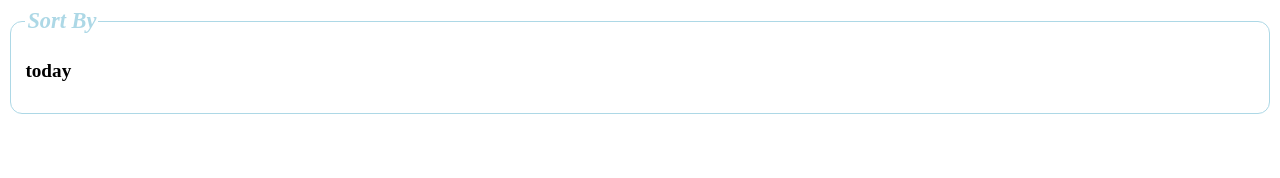
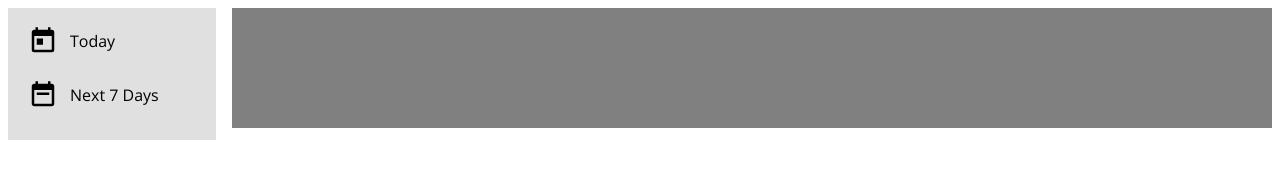
Before and after one commit to aduong3/odin_todos, a website built with webpack: page src/index.html in a window 1280 px wide. Built offline with nearby package versions, Linux system fonts and the light colour scheme.

Commit message:
styling sidebar, making it in a similar style to ToDoist

```diff
--- /dev/null
+++ b/src/logic/content.js
@@ -0,0 +1,10 @@
+import '../styles/content.styles.css';
+
+export default function content(){
+
+    const testDiv = document.createElement('div');
+    testDiv.classList.add('testDiv');
+
+    document.body.appendChild(testDiv);
+
+};
--- a/src/logic/index.js
+++ b/src/logic/index.js
@@ -1,7 +1,9 @@
 import "../styles/index.styles.css";
 import sidebar from './sidebar.js';
+import content from './content.js';
 
 import { Projects } from './projects.js';
 import { projectManager } from "./projectManager.js";
 
 sidebar();
+content();
--- a/src/logic/sidebar.js
+++ b/src/logic/sidebar.js
@@ -12,21 +12,50 @@ export default function sidebar(){
     const sortByDiv = document.createElement('div');
     sortByDiv.classList.add('sortByDiv');
 
-    const fieldset = document.createElement('fieldset');
-    fieldset.setAttribute('role', 'presentation');
+    const todayDiv = document.createElement('div');
+    todayDiv.classList.add('todayDiv');
 
-    const legend = document.createElement('legend');
-    legend.textContent = 'Sort By';
+    //<svg xmlns="http://www.w3.org/2000/svg" viewBox="0 0 24 24"><title>calendar-today</title><path d="M7,10H12V15H7M19,19H5V8H19M19,3H18V1H16V3H8V1H6V3H5C3.89,3 3,3.9 3,5V19A2,2 0 0,0 5,21H19A2,2 0 0,0 21,19V5A2,2 0 0,0 19,3Z" /></svg>
+    const todaySVG = document.createElementNS('http://www.w3.org/2000/svg', 'svg');
+    todaySVG.classList.add('todaySVG');
+    todaySVG.setAttribute('xmlns','http://www.w3.org/2000/svg');
+    todaySVG.setAttribute('viewBox', '0 0 24 24');
+
+    const todayPath = document.createElementNS('http://www.w3.org/2000/svg', 'path');
+    todayPath.setAttribute('d', 'M7,10H12V15H7M19,19H5V8H19M19,3H18V1H16V3H8V1H6V3H5C3.89,3 3,3.9 3,5V19A2,2 0 0,0 5,21H19A2,2 0 0,0 21,19V5A2,2 0 0,0 19,3Z');
+
+    todaySVG.appendChild(todayPath);
+    todayDiv.appendChild(todaySVG);
 
     const today = document.createElement('p');
-    today.textContent = 'today';
+    today.textContent = 'Today';
     today.classList.add('today');
 
-    fieldset.appendChild(legend);
-    fieldset.appendChild(today);
+    todayDiv.appendChild(today);
 
-    sortByDiv.appendChild(fieldset);
+    const weekDiv = document.createElement('div');
+    weekDiv.classList.add('weekDiv');
 
+//<svg xmlns="http://www.w3.org/2000/svg" viewBox="0 0 24 24"><title>calendar-week</title><path d="M6 1H8V3H16V1H18V3H19C20.11 3 21 3.9 21 5V19C21 20.11 20.11 21 19 21H5C3.89 21 3 20.1 3 19V5C3 3.89 3.89 3 5 3H6V1M5 8V19H19V8H5M7 10H17V12H7V10Z" /></svg>
+    const weekSVG = document.createElementNS('http://www.w3.org/2000/svg', 'svg');
+    weekSVG.setAttribute('xmlns', 'http://www.w3.org/2000/svg');
+    weekSVG.setAttribute('viewBox', '0 0 24 24');
+    weekSVG.classList.add('weekSVG');
+
+    const weekPath = document.createElementNS('http://www.w3.org/2000/svg', 'path');
+    weekPath.setAttribute('d','M6 1H8V3H16V1H18V3H19C20.11 3 21 3.9 21 5V19C21 20.11 20.11 21 19 21H5C3.89 21 3 20.1 3 19V5C3 3.89 3.89 3 5 3H6V1M5 8V19H19V8H5M7 10H17V12H7V10Z');
+
+    weekSVG.appendChild(weekPath);
+    weekDiv.appendChild(weekSVG);
+
+    const week = document.createElement('p');
+    week.textContent = 'Next 7 Days';
+    week.classList.add('week');
+
+    weekDiv.appendChild(week);
+
+    sortByDiv.appendChild(todayDiv);
+    sortByDiv.appendChild(weekDiv);
 
     sidebarContainer.appendChild(sortByDiv);
     document.body.appendChild(sidebarContainer);
--- /dev/null
+++ b/src/styles/content.styles.css
@@ -0,0 +1,3 @@
+.testDiv{
+    background-color: grey;
+}
--- a/src/styles/index.styles.css
+++ b/src/styles/index.styles.css
@@ -0,0 +1,15 @@
+@import url("https://fonts.googleapis.com/css2?family=Inconsolata:wght@200..900&family=Roboto:ital,wght@0,100..900;1,100..900&display=swap");
+
+@import url('https://fonts.googleapis.com/css2?family=Inconsolata:wght@200..900&family=Open+Sans:ital,wght@0,300..800;1,300..800&family=Roboto:ital,wght@0,100..900;1,100..900&display=swap');
+
+
+* {
+    font-family: 'Open Sans',"Roboto", Arial, Helvetica, sans-serif;
+  }
+
+
+body{
+    display: grid;
+    grid-template-columns: 1fr 5fr;
+    gap: 16px;
+}
--- a/src/styles/sidebar.styles.css
+++ b/src/styles/sidebar.styles.css
@@ -1,14 +1,39 @@
 fieldset{
     border-radius: 12px;
-    border: 1px solid lightblue;
+    border: 1px solid black;
     font-size: 1.2rem;
     font-weight: bold;
 }
 
 
 legend{
-color: lightblue;
+color: black;
 font-weight: bold;
 font-style: italic;
 font-size: 1.4rem;
 }
+
+.sidebar{
+    height: 100%;
+    background-color: rgb(224, 224, 224);
+    padding: 6px 20px;
+}
+
+.todaySVG, .weekSVG{
+    width: 30px;
+}
+
+.sortByDiv{
+    display: grid;
+    grid-template-rows: 1fr 1fr;
+}
+
+.todayDiv, .weekDiv{
+    display: flex;
+    gap: 12px;
+    cursor: pointer;
+}
+
+.todayDiv:hover, .weekDiv:hover{
+    background-color: rgb(255, 165, 165);
+}
```
